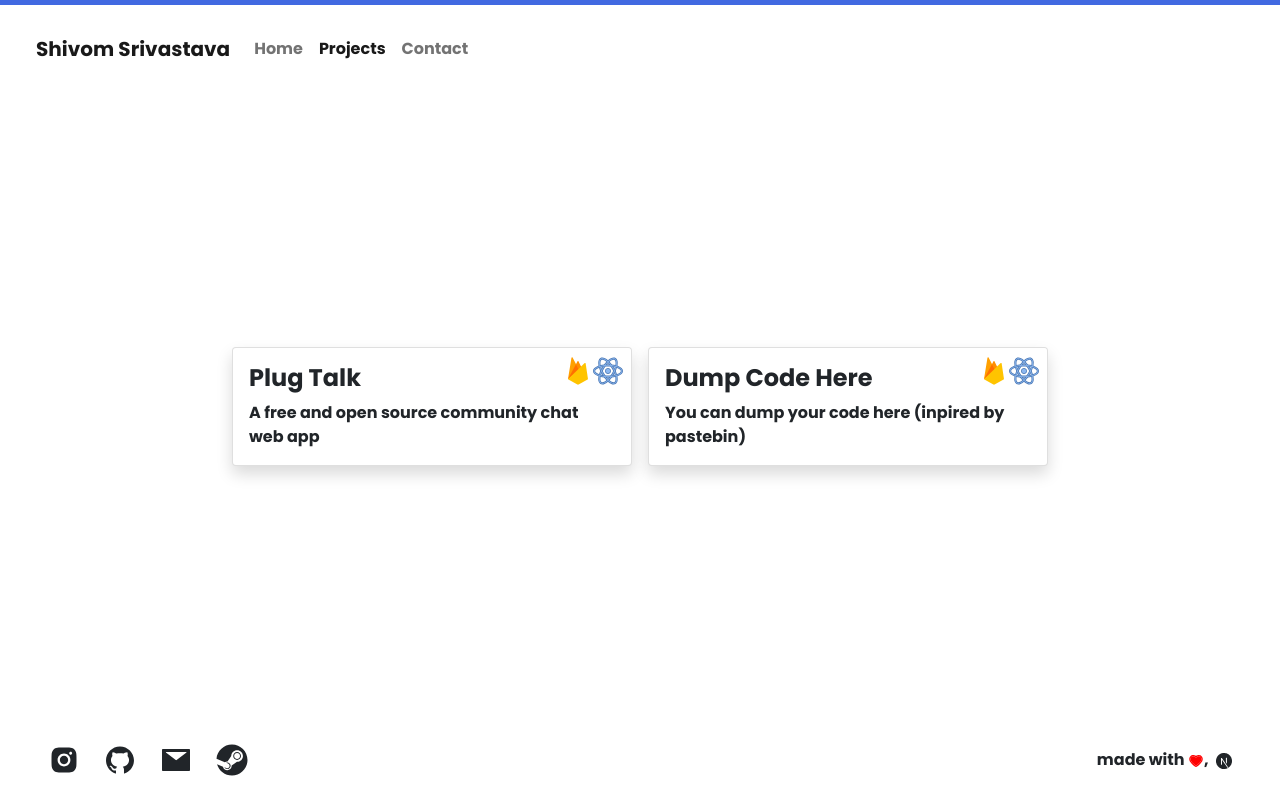
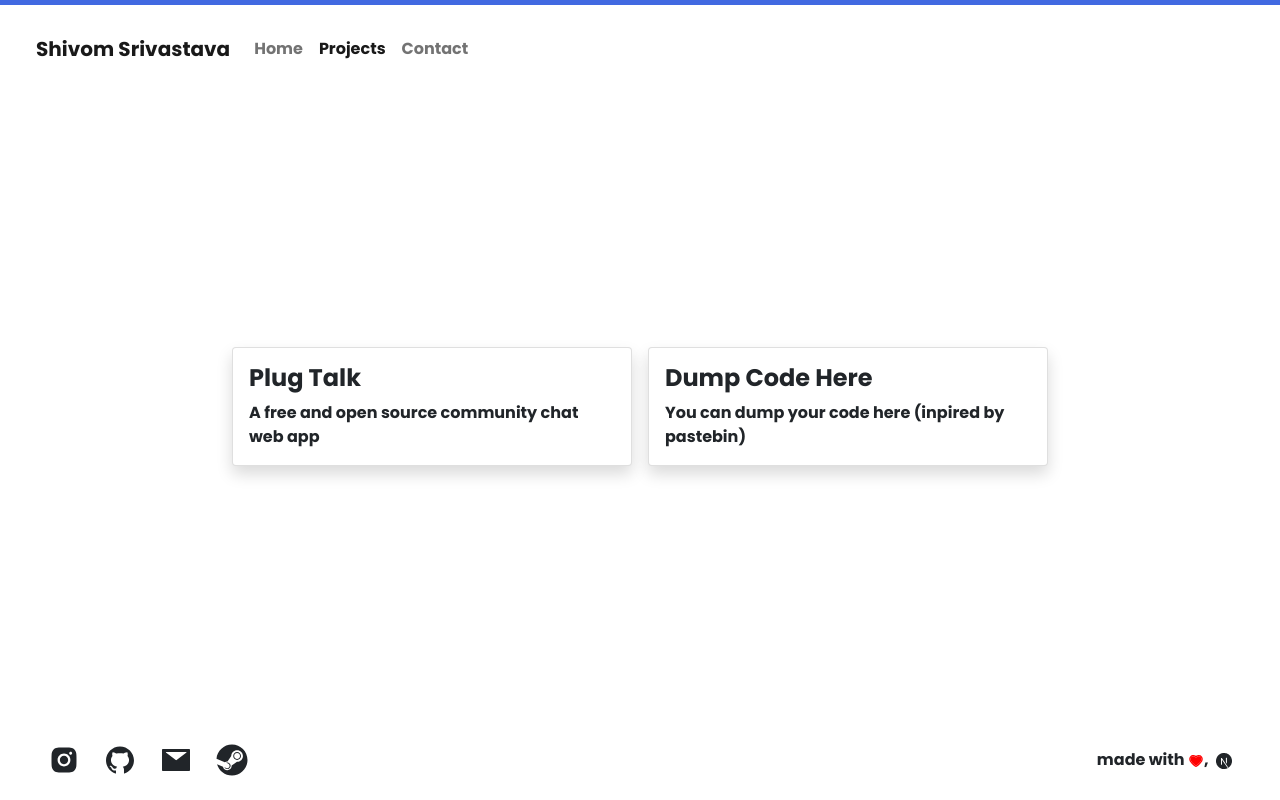
Before and after one commit to Guchii/me, a Next.js app: page /projects in a window 1280 px wide. Built offline with nearby package versions, Linux system fonts and the light colour scheme.

Commit message:
github actions cleanup

```diff
--- a/components/card.js
+++ b/components/card.js
@@ -8,22 +8,16 @@ import styles from "../styles/card.module.scss"
 function Card({ pinfo }) {
     return (
         <div className={styles.card + " card m-2 shadow"} onClick={()=>window.open(pinfo.link, "_blank")}>
-            {/* <Image
-                src={Naruto}
-                alt={pinfo.name}
-                className="card-img-top"
-                placeholder="blur"
-            /> */}
             <div className="card-body">
                 <h4 className="card-title fw-bold"> {pinfo.name}</h4>
                 <p className="card-text">
                     {pinfo.text}
                 </p>
             </div>
-            <div className="bg-white d-flex position-absolute top-0 end-0 rounded ps-1 pe-2 py-2">
+            {/* <div className="bg-white d-flex position-absolute top-0 end-0 rounded ps-1 pe-2 py-2">
                 <Image src={Firebase} alt="icon" height="30" width="30" />
                 <Image src={ReactIcon} alt="icon" height="30" width="30" />
-            </div>
+            </div> */}
         </div>
     )
 }
```
